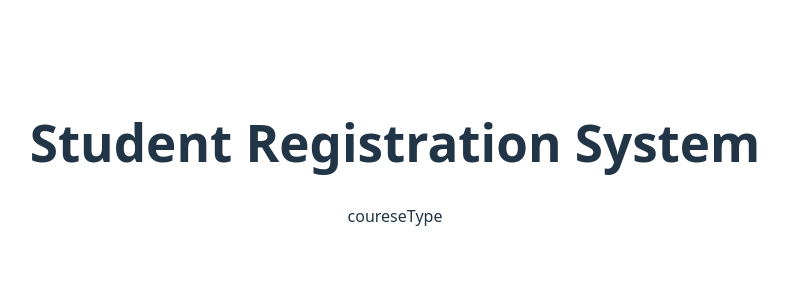
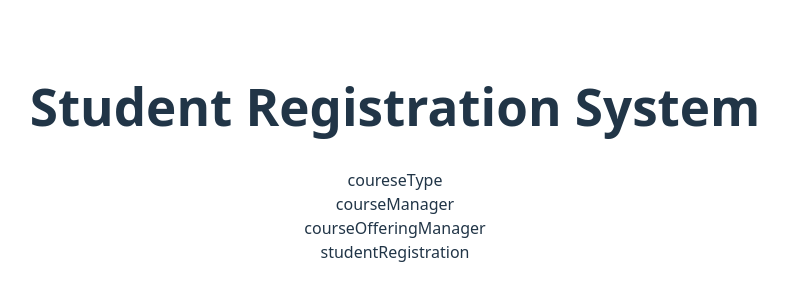
Before and after one commit to Kar9ti8k/StudentRegistration, a React (Vite) app: page / in a window 1280 px wide. Shown: the part 246-546 px from the top of the page, without its empty margins (245-1033 px from the left). Built offline with nearby package versions, Linux system fonts and the light colour scheme.

Commit message:
build the app.js

```diff
--- a/src/App.jsx
+++ b/src/App.jsx
@@ -1,6 +1,9 @@
 import { useState } from 'react'
 import './App.css'
 import CoureseType from './components/coureseType'
+import CourseManager from './components/courseManager'
+import CourseOfferingManager from './components/courseOfferingManager'
+import StudentRegistration from './components/studentRegistration'
 function App() {
   const [count, setCount] = useState(0)
 
@@ -9,6 +12,9 @@ function App() {
       <div className='app'>
         <h1>Student Registration System</h1>
         <CoureseType />
+        <CourseManager />
+        <CourseOfferingManager />
+        <StudentRegistration />
       </div>
     </>
   )
--- a/src/components/courseManager.jsx
+++ b/src/components/courseManager.jsx
@@ -1,7 +1,7 @@
 import React from 'react'
 
-const courseManager = () => {
+const CourseManager = () => {
   return <div>courseManager</div>
 }
 
-export default courseManager
+export default CourseManager
--- a/src/components/courseOfferingManager.jsx
+++ b/src/components/courseOfferingManager.jsx
@@ -1,7 +1,7 @@
 import React from 'react'
 
-const courseOfferingManager = () => {
+const CourseOfferingManager = () => {
   return <div>courseOfferingManager</div>
 }
 
-export default courseOfferingManager
+export default CourseOfferingManager
--- a/src/components/studentRegistration.jsx
+++ b/src/components/studentRegistration.jsx
@@ -1,7 +1,7 @@
 import React from 'react'
 
-const studentRegistration = () => {
+const StudentRegistration = () => {
   return <div>studentRegistration</div>
 }
 
-export default studentRegistration
+export default StudentRegistration
```
